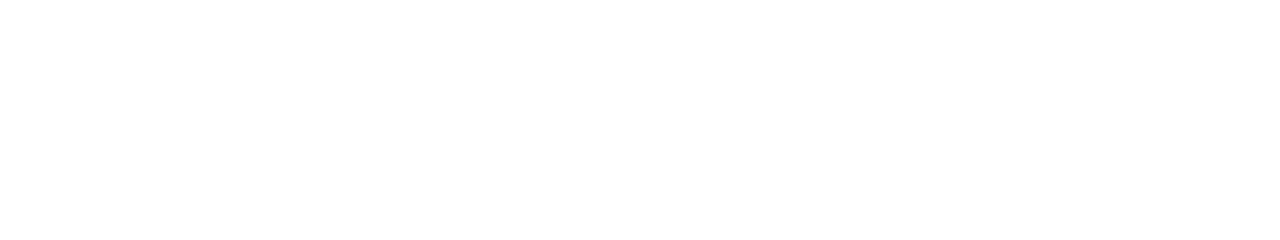
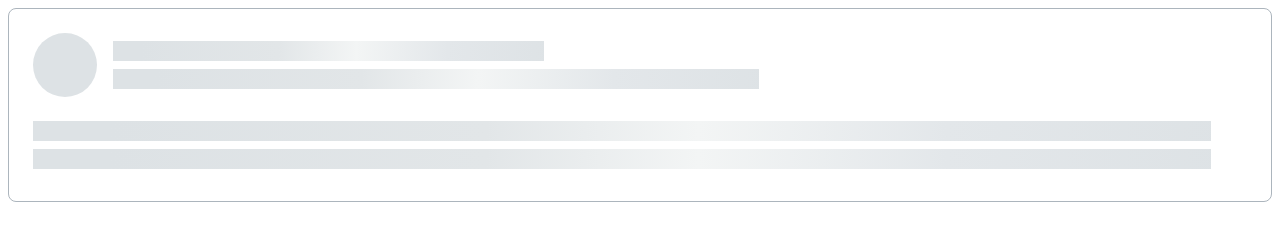
Before and after one commit to js-tasks-ru/htmlcss-20231222_erdman, a website: page 04-lection2/02-skeleton/index.html in a window 1280 px wide. Drawn offline with Linux system fonts and the light colour scheme.

Commit message:
Добавлено решение задачи 04/02-skeleton

```diff
--- a/04-lection2/02-skeleton/index.html
+++ b/04-lection2/02-skeleton/index.html
@@ -1,11 +1,25 @@
 <!DOCTYPE html>
 <!-- Страница со скелетоном -->
 <html lang="ru">
-    <head>
-        <link rel="stylesheet" href="../../assets/css/main.css">
-        <link rel="stylesheet" href="./skeleton.css">
-    </head>
-    <body>
-
-    </body>
+  <head>
+    <link rel="stylesheet" href="../../assets/css/main.css" />
+    <link rel="stylesheet" href="./skeleton.css" />
+  </head>
+  <body>
+    <div style="margin: 8px">
+      <article class="skeleton">
+        <div class="skeleton__box skeleton__box_row">
+          <div class="skeleton__item skeleton__item_circular"></div>
+          <div class="skeleton__box">
+            <div class="skeleton__item skeleton__item_small"></div>
+            <div class="skeleton__item"></div>
+          </div>
+        </div>
+        <div class="skeleton__box">
+          <div class="skeleton__item skeleton__item_large"></div>
+          <div class="skeleton__item skeleton__item_large"></div>
+        </div>
+      </article>
+    </div>
+  </body>
 </html>
--- a/04-lection2/02-skeleton/skeleton.css
+++ b/04-lection2/02-skeleton/skeleton.css
@@ -0,0 +1,64 @@
+.skeleton {
+  display: flex;
+  flex-direction: column;
+  row-gap: 24px;
+
+  padding: 24px 24px 32px 24px;
+  border: 1px solid var(--gray-3);
+  border-radius: 8px;
+}
+
+.skeleton__box {
+  display: flex;
+  flex-basis: 100%;
+  flex-direction: column;
+  gap: 8px 16px;
+}
+
+.skeleton__box_row {
+  flex-direction: row;
+  align-items: center;
+}
+
+.skeleton__item {
+  width: 57%; /* medium */
+  height: 20px;
+  background: linear-gradient(
+    93deg,
+    #dde2e5 6.44%,
+    #e2e6e8 38.47%,
+    #f3f5f5 56.48%,
+    #e3e7ea 77.5%,
+    #dde2e5 102.52%
+  );
+}
+
+.skeleton__item_small {
+  width: 38%;
+}
+.skeleton__item_medium {
+  width: 57%;
+}
+.skeleton__item_large {
+  width: 97%;
+}
+
+.skeleton__item_circular {
+  flex-shrink: 0;
+
+  width: 64px; /* medium */
+  height: auto;
+  aspect-ratio: 1/1;
+  border-radius: 100%;
+  background: var(--gray-2);
+}
+
+.skeleton__item_circular.skeleton__item_small {
+  width: 32px;
+}
+.skeleton__item_circular.skeleton__item_medium {
+  width: 64px;
+}
+.skeleton__item_circular.skeleton__item_large {
+  width: 128px;
+}
```
